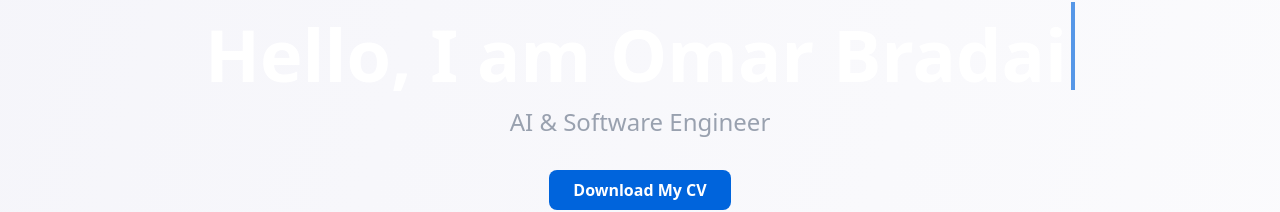
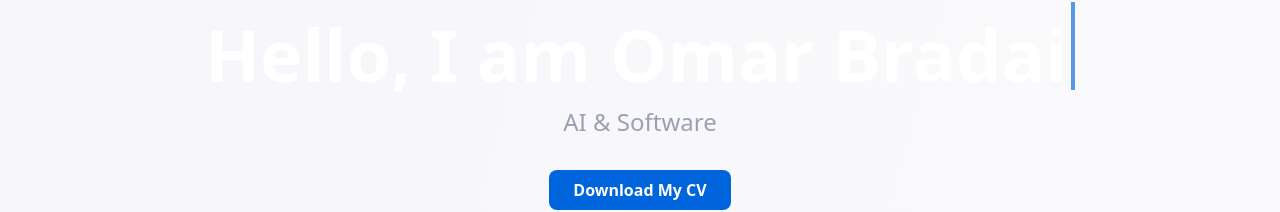
Before and after one commit to omarGIT123/portfolio-next, a Next.js app: page / in a window 1280 px wide. Shown: the part 326-538 px from the top of the page. Built offline with nearby package versions, Linux system fonts and the light colour scheme.

Commit message:
Update job title in Hero component

```diff
--- a/src/components/Hero.tsx
+++ b/src/components/Hero.tsx
@@ -63,7 +63,7 @@ export default function Hero() {
           <span className="cursor"></span>
         </h1>
         <p className="text-xl md:text-2xl text-gray-400 mt-4 text-balance">
-          AI & Software Engineer
+          AI & Software
         </p>
         <a href="/cv.pdf" download className="mt-8 inline-block btn-primary">
           Download My CV
```
